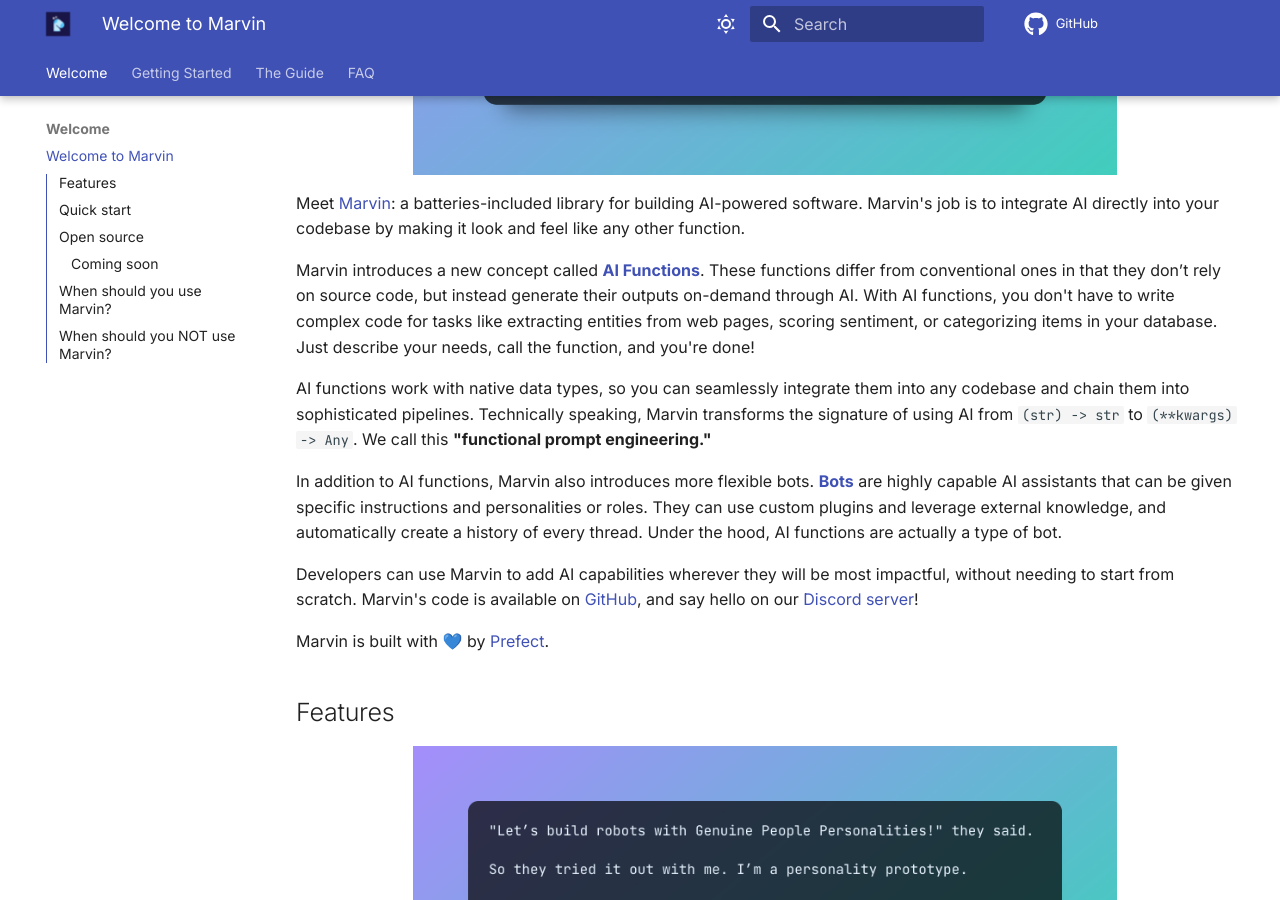
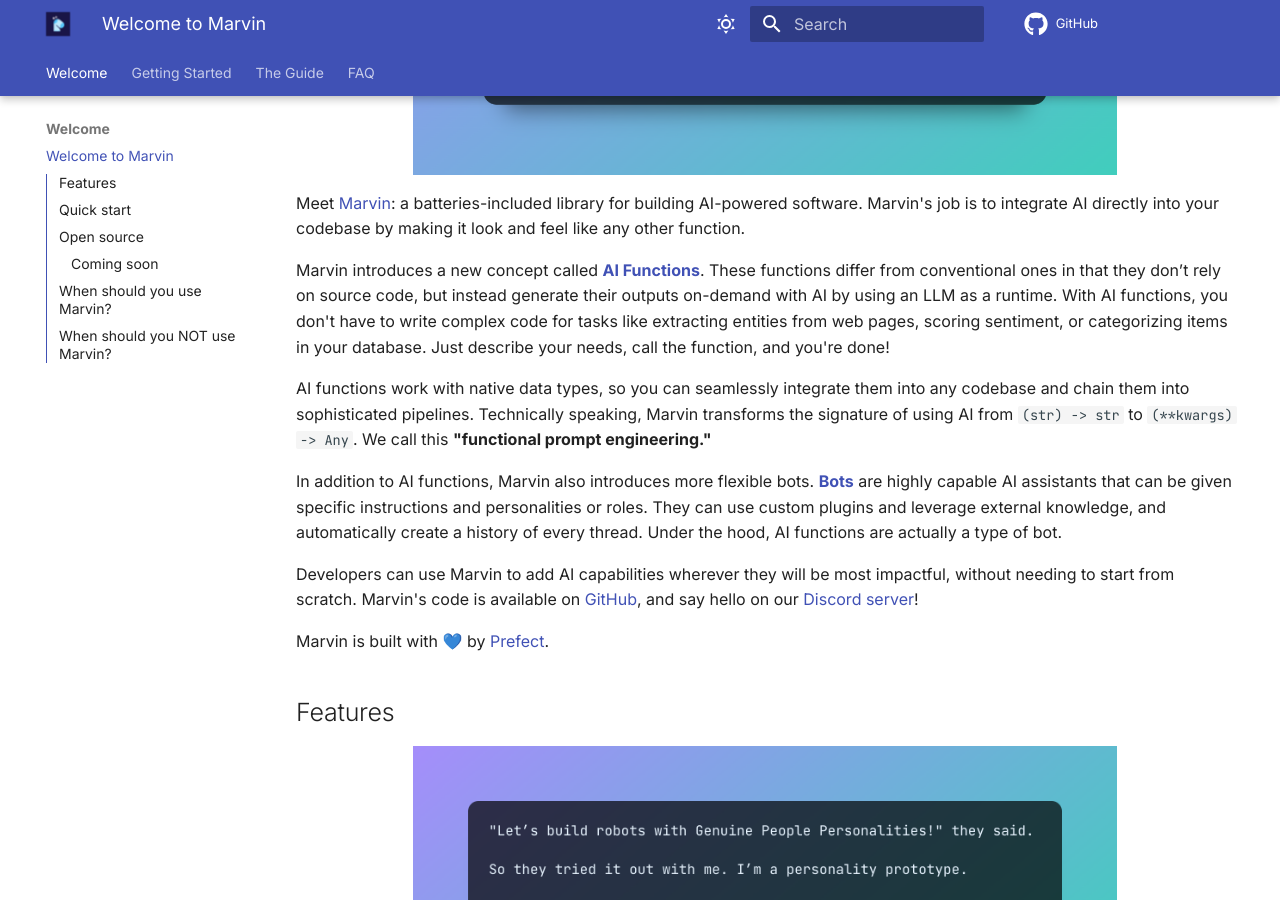
Before and after one commit to PrefectHQ/marvin, an MkDocs documentation site: the page built from docs/index.md, in a window 1280 px wide and 900 px high, scrolled down 464 px. Built offline with MkDocs 1.6.1 and Material for MkDocs 9.7.7, drawn with Linux system fonts in a browser that asks for light colours; comment, search, counter and statistics services are not loaded.

Commit message:
Add runtime note

```diff
--- a/docs/index.md
+++ b/docs/index.md
@@ -8,7 +8,7 @@
 
 Meet [Marvin](https://github.com/prefecthq/marvin): a batteries-included library for building AI-powered software. Marvin's job is to integrate AI directly into your codebase by making it look and feel like any other function.
 
-Marvin introduces a new concept called [**AI Functions**](guide/concepts/ai_functions.md). These functions differ from conventional ones in that they don’t rely on source code, but instead generate their outputs on-demand through AI. With AI functions, you don't have to write complex code for tasks like extracting entities from web pages, scoring sentiment, or categorizing items in your database. Just describe your needs, call the function, and you're done!
+Marvin introduces a new concept called [**AI Functions**](guide/concepts/ai_functions.md). These functions differ from conventional ones in that they don’t rely on source code, but instead generate their outputs on-demand with AI by using an LLM as a runtime. With AI functions, you don't have to write complex code for tasks like extracting entities from web pages, scoring sentiment, or categorizing items in your database. Just describe your needs, call the function, and you're done!
 
 AI functions work with native data types, so you can seamlessly integrate them into any codebase and chain them into sophisticated pipelines. Technically speaking, Marvin transforms the signature of using AI from `(str) -> str` to `(**kwargs) -> Any`. We call this **"functional prompt engineering."**
 
```
Also changed, not shown: README.md (+1 -1 lines).
